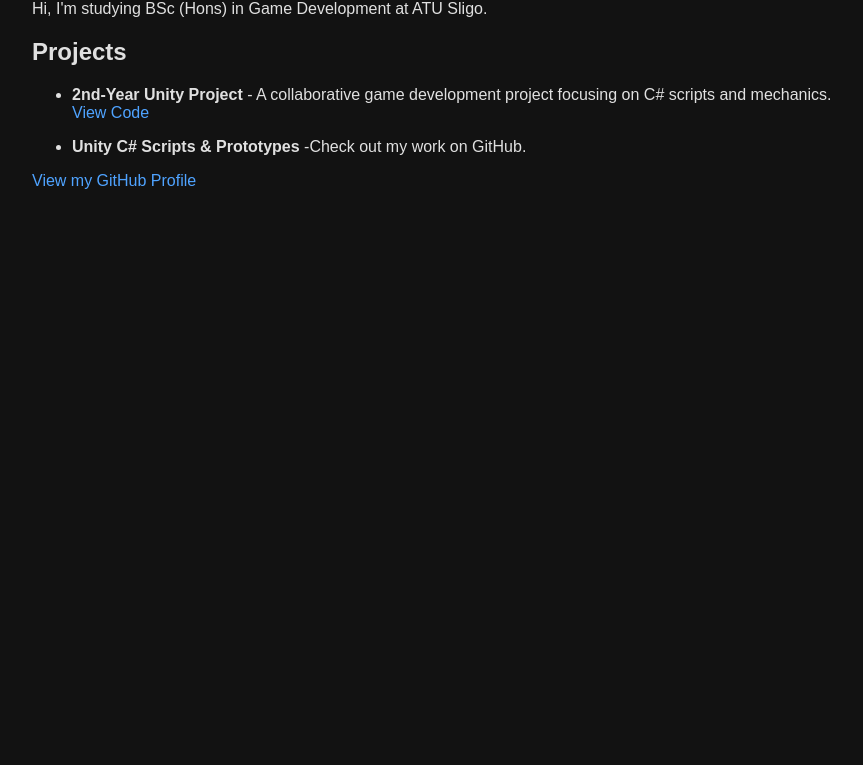
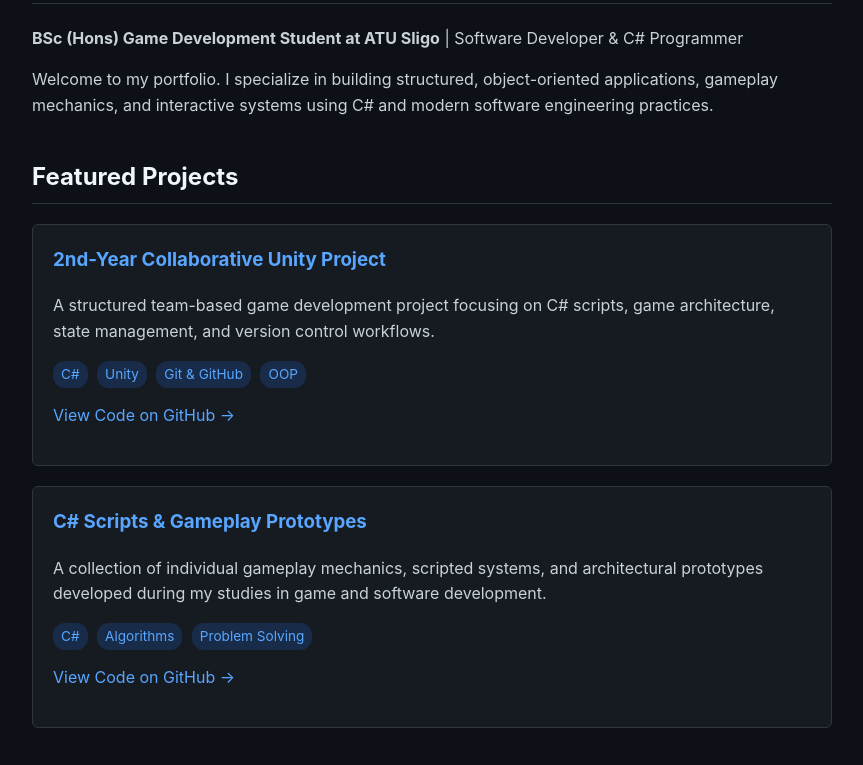
Before and after one commit to s00225736/s00225736.github.io, a plain HTML site: page index.html in a window 1280 px wide. Shown: the part 98-863 px from the top of the page, without its empty margins (208-1071 px from the left). Before the commit the page ends 800 px from the top, so only its background shows below. Drawn offline with Linux system fonts and the light colour scheme.

Commit message:
Update index.html

```diff
--- a/index.html
+++ b/index.html
@@ -2,23 +2,82 @@
 <html lang="en">
 <head>
     <meta charset="UTF-8">
-    <title>Game Development Portfolio</title>
+    <meta name="viewport" content="width=device-width, initial-scale=1.0">
+    <title>Daniel Wall - Portfolio</title>
     <style>
-        body { font-family: Arial, sans-serif; max-width: 800px; margin: 40px auto; padding: 0 20px; background: #121212; color: #e0e0e0; }
-        h1 { color: #ffffff; }
-        a { color: #4fa3ff; text-decoration: none; }
+        body {
+            font-family: -apple-system, BlinkMacSystemFont, "Segoe UI", Roboto, Helvetica, Arial, sans-serif;
+            background-color: #0d1117;
+            color: #c9d1d9;
+            max-width: 800px;
+            margin: 40px auto;
+            padding: 0 20px;
+            line-height: 1.6;
+        }
+        h1 { color: #f0f6fc; border-bottom: 1px solid #30363d; padding-bottom: 10px; }
+        h2 { color: #f0f6fc; margin-top: 40px; border-bottom: 1px solid #30363d; padding-bottom: 6px; }
+        .project-card {
+            background-color: #161b22;
+            border: 1px solid #30363d;
+            border-radius: 6px;
+            padding: 20px;
+            margin-bottom: 20px;
+        }
+        .project-card h3 { margin-top: 0; color: #58a6ff; }
+        .tags {
+            margin-top: 10px;
+        }
+        .tag {
+            background-color: #1f6feb33;
+            color: #58a6ff;
+            padding: 3px 8px;
+            border-radius: 12px;
+            font-size: 0.85em;
+            margin-right: 5px;
+            display: inline-block;
+        }
+        a { color: #58a6ff; text-decoration: none; }
+        a:hover { text-decoration: underline; }
+        .contact-links { margin-top: 40px; padding-top: 20px; border-top: 1px solid #30363d; }
     </style>
 </head>
 <body>
-    <h1>Game Development Portfolio</h1>
-    <p>Hi, I'm studying BSc (Hons) in Game Development at ATU Sligo.</p>
-    <h2>Projects</h2>
-    <ul>
-        <li><strong>2nd-Year Unity Project</strong> - A collaborative game development project focusing on C# scripts and mechanics. <a href="https://github.com/s00225736/Yr2_Game_Project">View Code</a></li>
-    </ul>
-    <ul>
-        <li><strong>Unity C# Scripts & Prototypes</strong> -Check out my work on GitHub.</li>
-    </ul>
-    <p><a href="https://github.com/s00225736">View my GitHub Profile</a></p>
+
+    <h1>Daniel Wall</h1>
+    <p><strong>BSc (Hons) Game Development Student at ATU Sligo</strong> | Software Developer & C# Programmer</p>
+
+    <p>Welcome to my portfolio. I specialize in building structured, object-oriented applications, gameplay mechanics, and interactive systems using C# and modern software engineering practices.</p>
+
+    <h2>Featured Projects</h2>
+
+    <div class="project-card">
+        <h3>2nd-Year Collaborative Unity Project</h3>
+        <p>A structured team-based game development project focusing on C# scripts, game architecture, state management, and version control workflows.</p>
+        <div class="tags">
+            <span class="tag">C#</span>
+            <span class="tag">Unity</span>
+            <span class="tag">Git & GitHub</span>
+            <span class="tag">OOP</span>
+        </div>
+        <p style="margin-top: 15px;"><a href="REPLACE_WITH_YOUR_REPO_LINK" target="_blank">View Code on GitHub &rarr;</a></p>
+    </div>
+
+    <div class="project-card">
+        <h3>C# Scripts & Gameplay Prototypes</h3>
+        <p>A collection of individual gameplay mechanics, scripted systems, and architectural prototypes developed during my studies in game and software development.</p>
+        <div class="tags">
+            <span class="tag">C#</span>
+            <span class="tag">Algorithms</span>
+            <span class="tag">Problem Solving</span>
+        </div>
+        <p style="margin-top: 15px;"><a href="REPLACE_WITH_YOUR_REPO_LINK" target="_blank">View Code on GitHub &rarr;</a></p>
+    </div>
+
+    <div class="contact-links">
+        <h2>Get in Touch</h2>
+        <p>Email: <a href="mailto:Danwally86@gmail.com">Danwally86@gmail.com</a></p>
+        <p>GitHub Profile: <a href="https://github.com/s00225736" target="_blank">github.com/s00225736</a></p>
+    </div>
+
 </body>
 </html>
```
